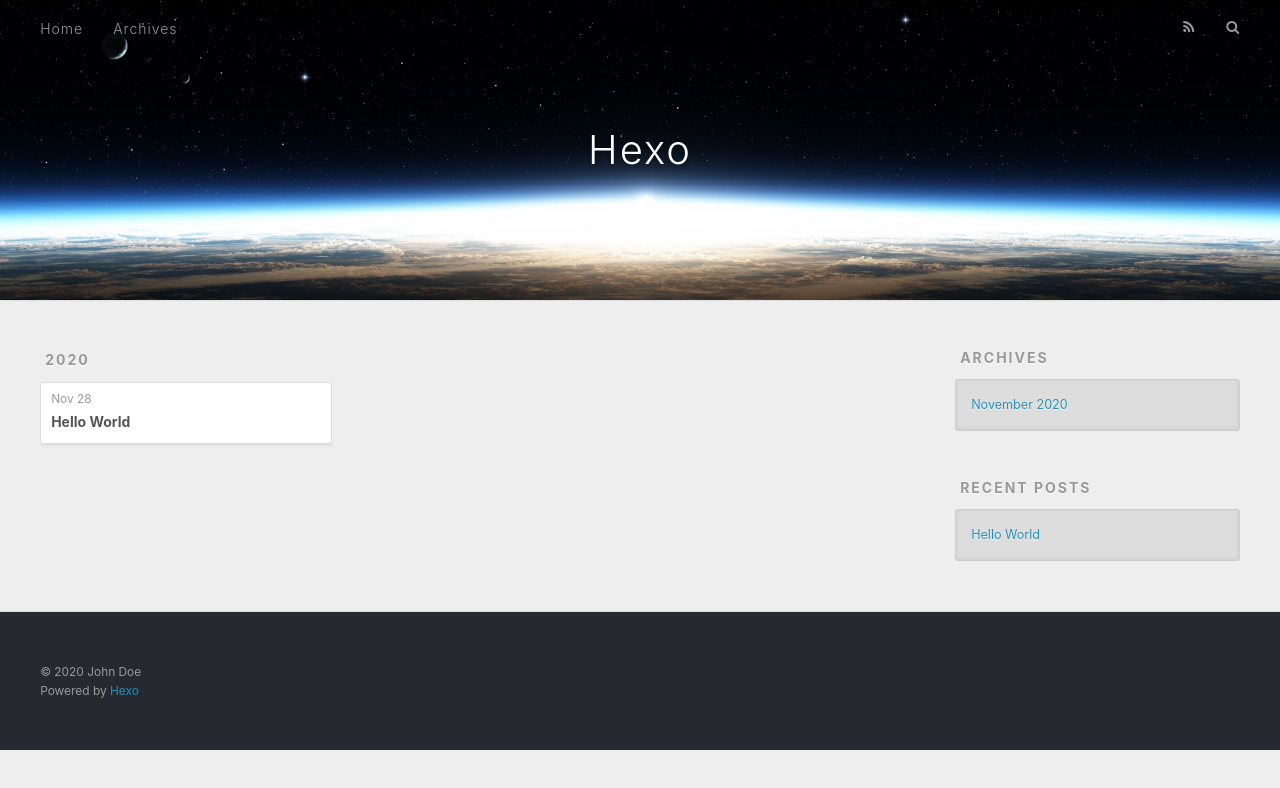
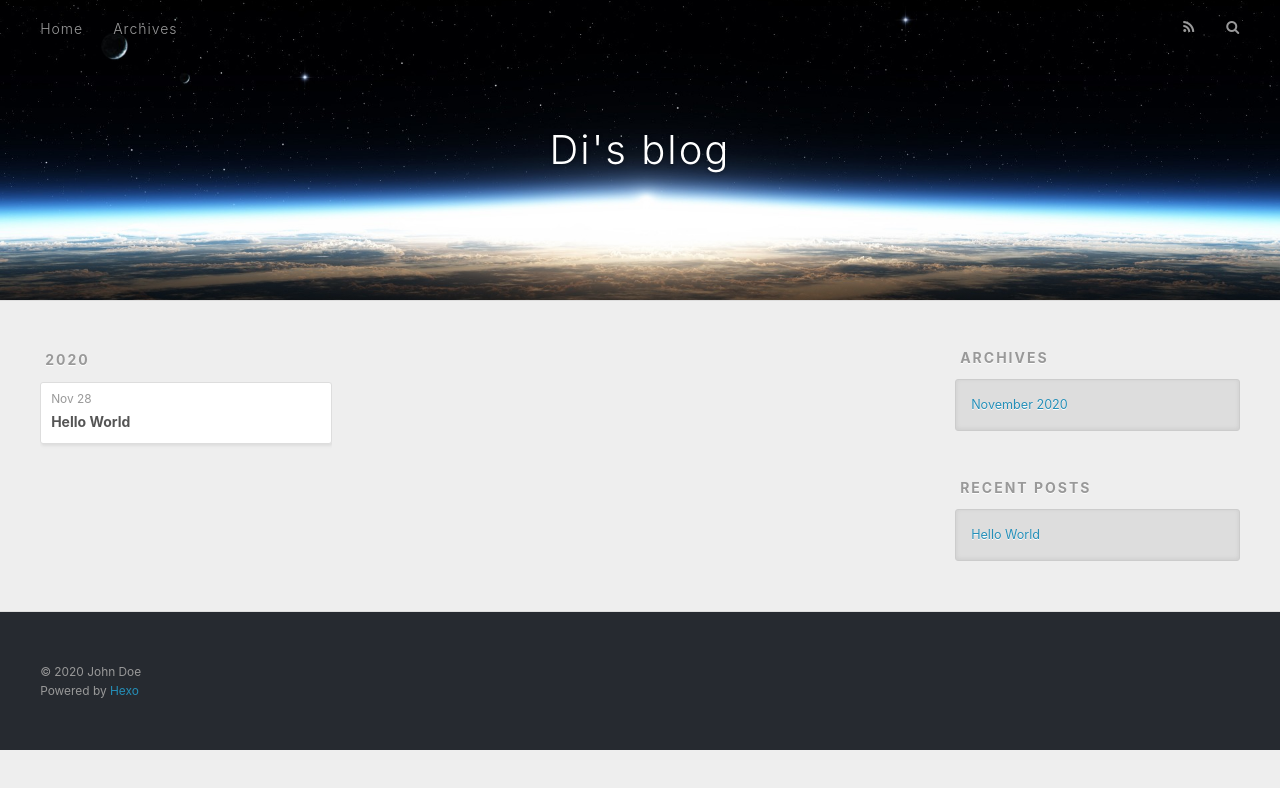
Before and after one commit to dilulandy/dilulandy.github.io, a plain HTML site: page archives/2020/11/index.html in a window 1280 px wide. Drawn offline with nearby package versions, Linux system fonts and the light colour scheme.

Commit message:
Site updated: 2020-11-28 18:28:53

```diff
--- a/archives/2020/11/index.html
+++ b/archives/2020/11/index.html
@@ -5,17 +5,17 @@
 
 
 
-  <title>Archives: 2020/11 | Hexo</title>
+  <title>Archives: 2020/11 | Di&#39;s blog</title>
   <meta name="viewport" content="width=device-width, initial-scale=1, maximum-scale=1">
   <meta property="og:type" content="website">
-<meta property="og:title" content="Hexo">
+<meta property="og:title" content="Di&#39;s blog">
 <meta property="og:url" content="http://example.com/archives/2020/11/index.html">
-<meta property="og:site_name" content="Hexo">
+<meta property="og:site_name" content="Di&#39;s blog">
 <meta property="og:locale" content="en_US">
 <meta property="article:author" content="John Doe">
 <meta name="twitter:card" content="summary">
 
-    <link rel="alternate" href="/atom.xml" title="Hexo" type="application/atom+xml">
+    <link rel="alternate" href="/atom.xml" title="Di&#39;s blog" type="application/atom+xml">
 
 
     <link rel="icon" href="/favicon.png">
@@ -36,7 +36,7 @@
   <div id="header-outer" class="outer">
     <div id="header-title" class="inner">
       <h1 id="logo-wrap">
-        <a href="/" id="logo">Hexo</a>
+        <a href="/" id="logo">Di&#39;s blog</a>
       </h1>
 
     </div>
```
Also changed, not shown: 2020/11/28/hello-world/index.html (+4 -4 lines), archives/2020/index.html (+5 -5 lines), archives/index.html (+5 -5 lines), index.html (+5 -5 lines).
